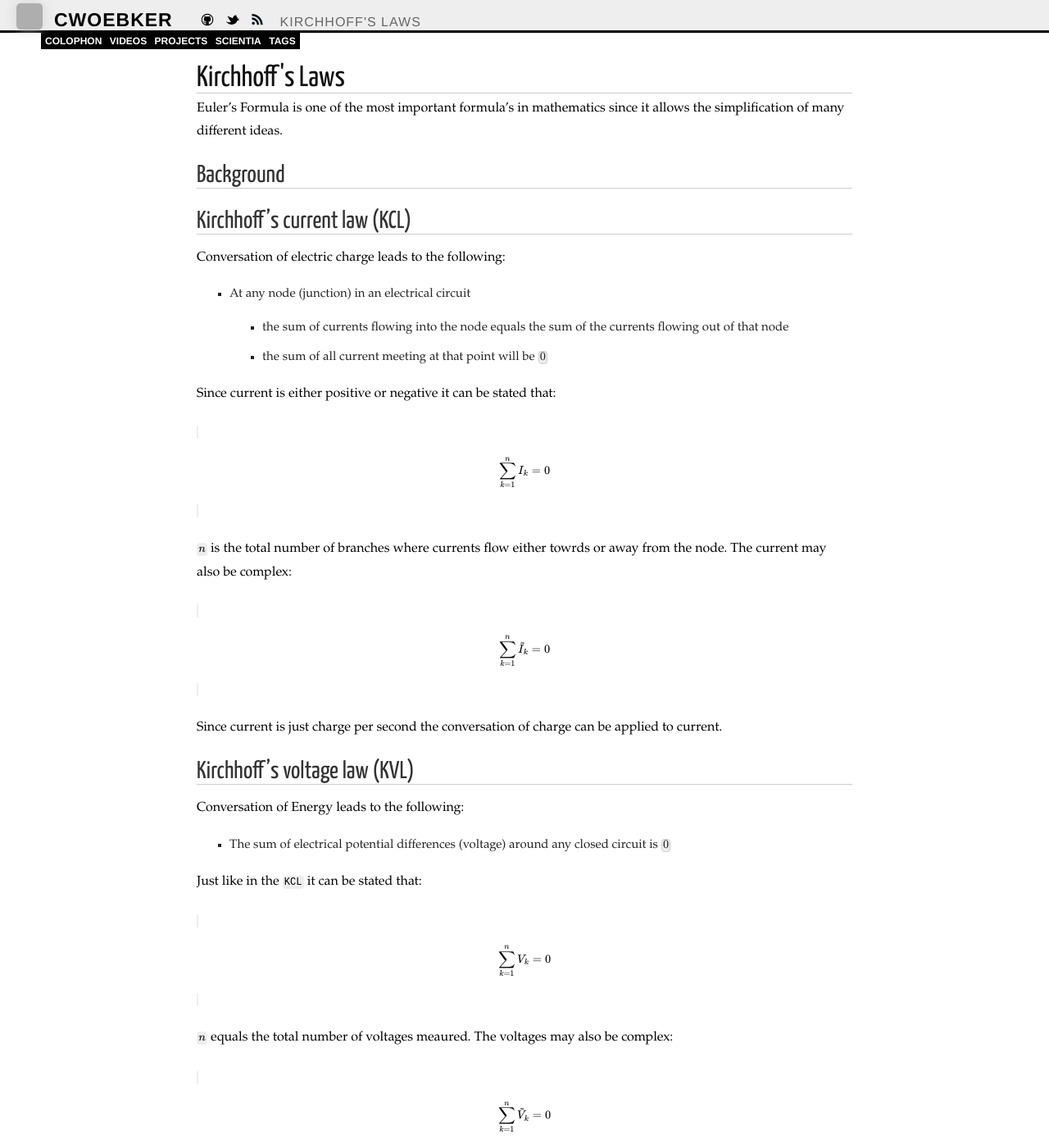
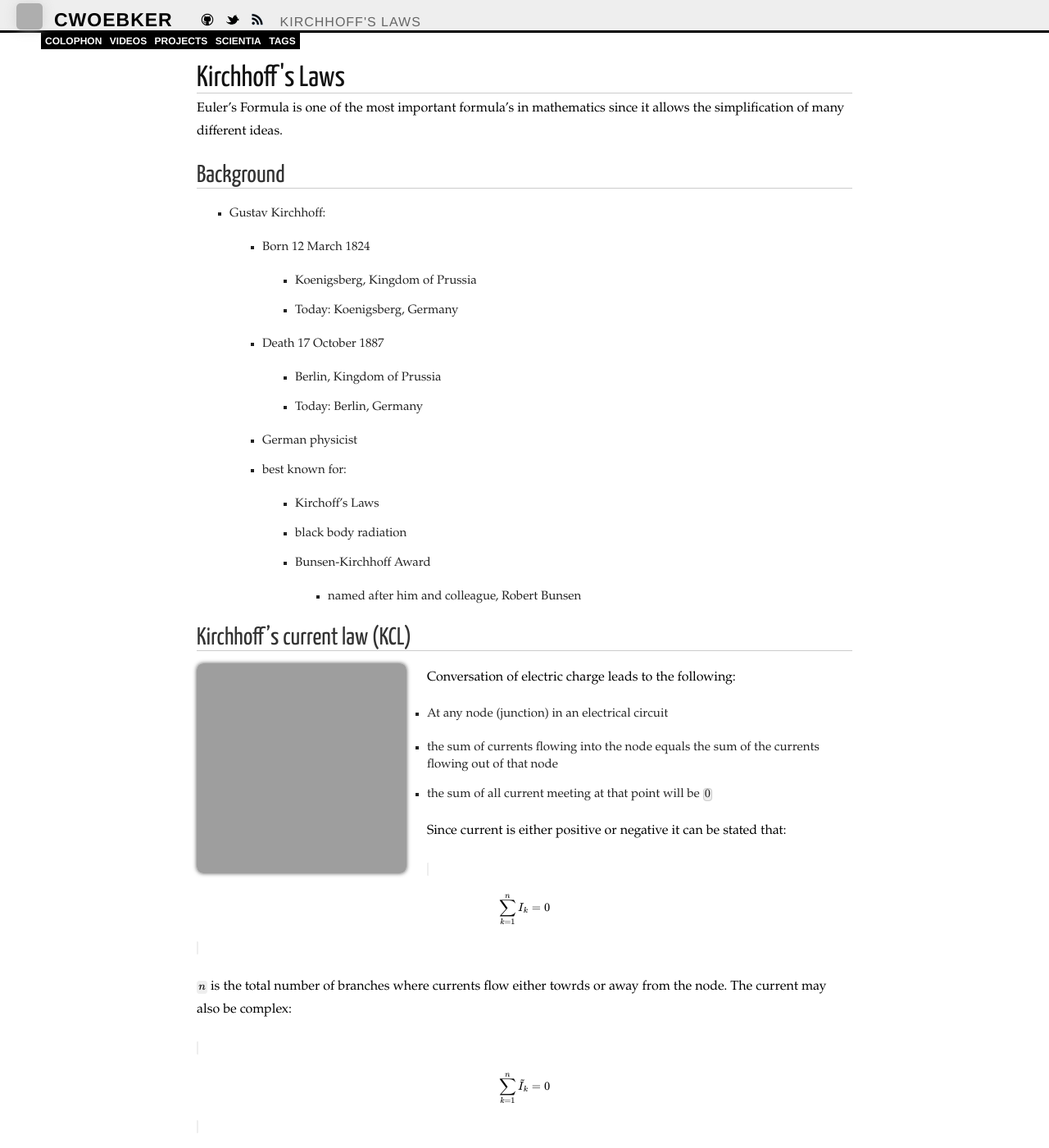
Before and after one commit to cwoebker/.com, a Jekyll site: the page built from scientia/physics/circuitry/kirchhoffs-laws.md, in a window 1280 px wide and 1400 px high. Shown: the whole window at 82% size. Built offline with Jekyll 4.4.1, drawn with Linux system fonts in a browser that asks for light colours; Markdown is read by kramdown in place of the engine named in the settings; formulas are drawn with MathJax 3; comment, search, counter and statistics services are not loaded; some of the changed text lies outside the part shown; grey boxes are pictures that could not be loaded.

Commit message:
Added images and background to kirchhoff laws

```diff
--- a/scientia/physics/circuitry/kirchhoffs-laws.md
+++ b/scientia/physics/circuitry/kirchhoffs-laws.md
@@ -10,7 +10,23 @@ Euler's Formula is one of the most important formula's in mathematics since it a
 
 ## Background
 
+* Gustav Kirchhoff:
+  * Born 12 March 1824
+    * Koenigsberg, Kingdom of Prussia
+    * Today: Koenigsberg, Germany
+  * Death 17 October 1887
+    * Berlin, Kingdom of Prussia
+    * Today: Berlin, Germany
+  * German physicist
+  * best known for:
+    * Kirchoff's Laws
+    * black body radiation
+    * Bunsen-Kirchhoff Award
+      * named after him and colleague, Robert Bunsen
+
 ## Kirchhoff's current law (KCL)
+
+<img src="http://upload.wikimedia.org/wikipedia/commons/4/46/KCL_-_Kirchhoff%27s_circuit_laws.svg" align="left" style="margin-right: 25px; width:256px; height:256px;"/>
 
 Conversation of electric charge leads to the following:
 
@@ -35,6 +51,8 @@ Since current is just charge per second the conversation of charge can be applie
 
 ## Kirchhoff's voltage law (KVL)
 
+<img src="http://upload.wikimedia.org/wikipedia/commons/4/40/Kirchhoff_voltage_law.svg" align="left" style="margin-right: 25px; width:256px; height:256px;"/>
+
 Conversation of Energy leads to the following:
 
 * The sum of electrical potential differences (voltage) around any closed circuit is `\(0\)`
@@ -55,8 +73,10 @@ The voltages may also be complex:
 
 ## Applications & Examples
 
-*Come Back soon!*
+*Come back soon!*
 
 ## Sources
 
-*
+* http://physics.mercer.edu/labs/manuals/manual162lab/Kirchhoff.pdf
+* http://www.facstaff.bucknell.edu/mastascu/elessonshtml/Basic/Basic4Ki.html
+* http://www.facstaff.bucknell.edu/mastascu/elessonshtml/Basic/Basic5Kv.html
```
